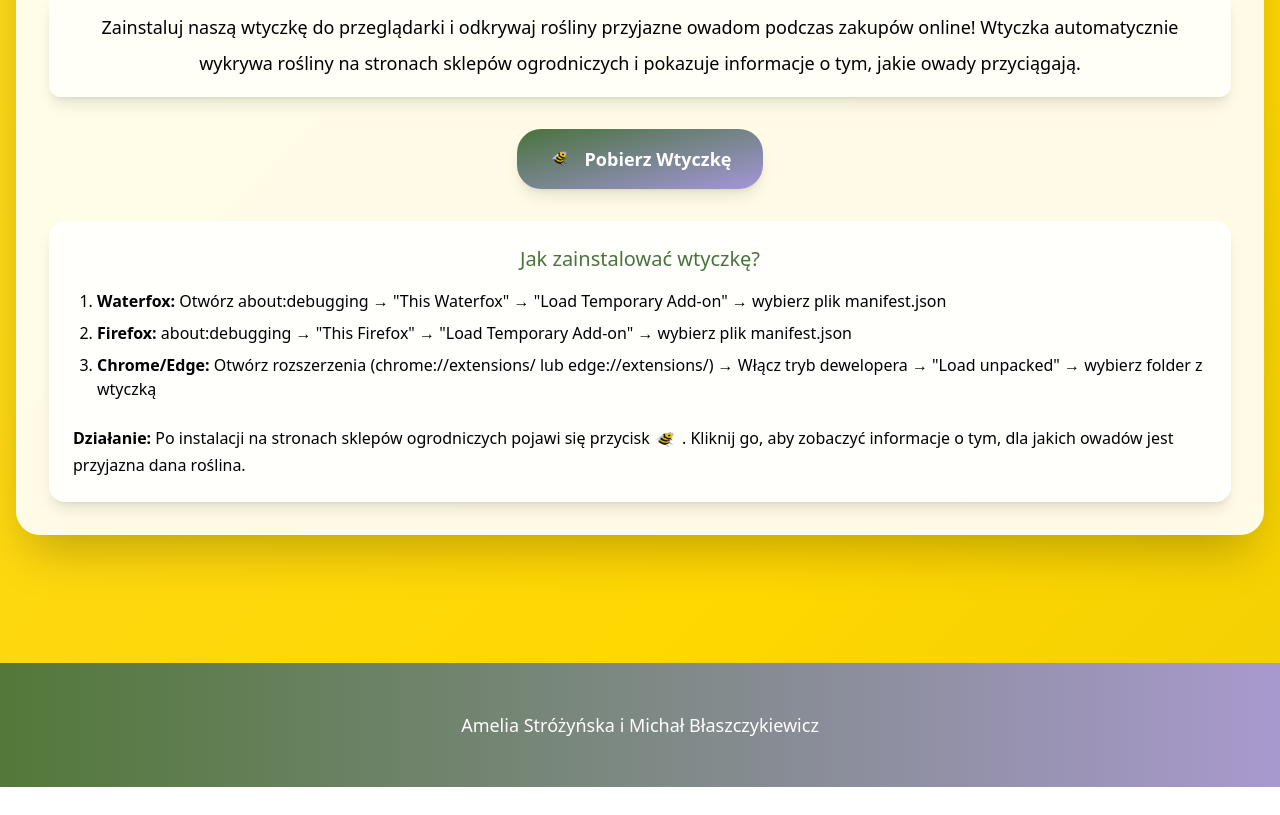
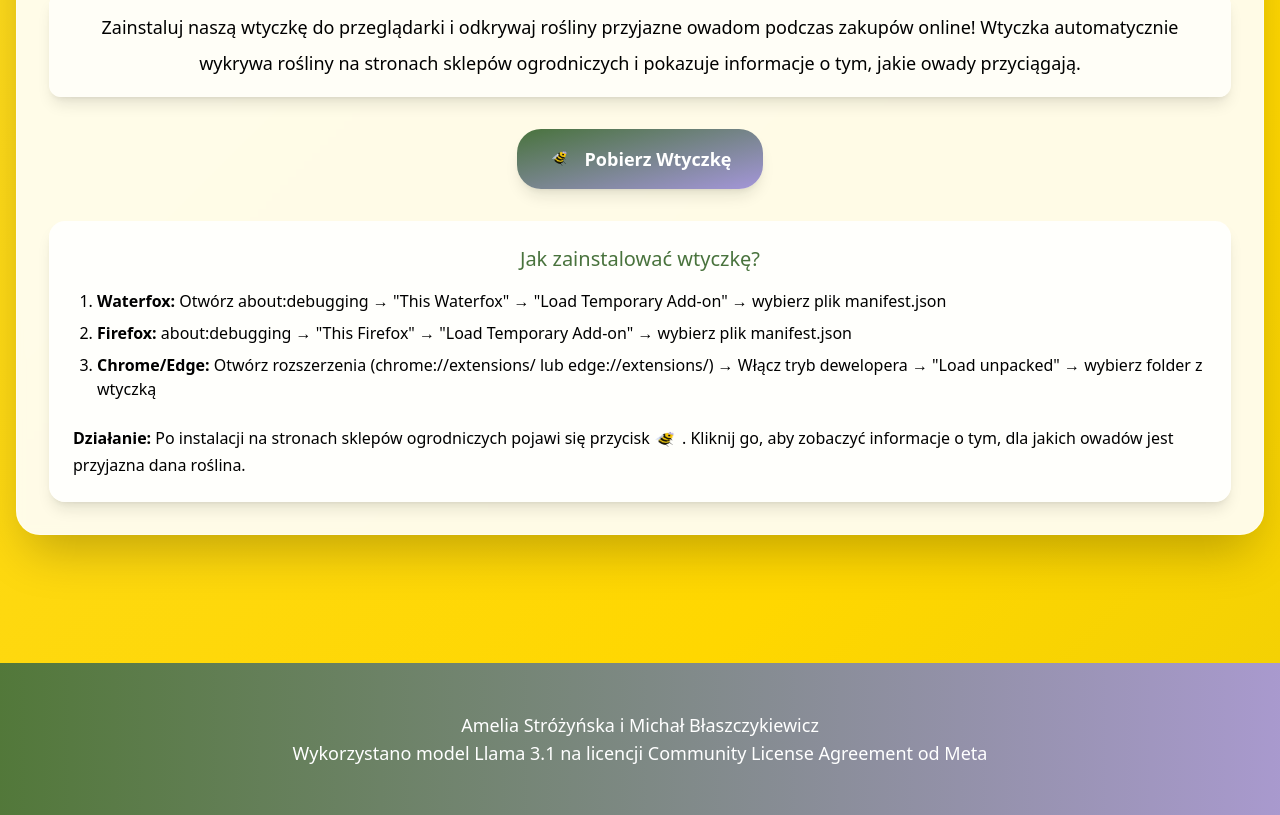
Before and after one commit to misza13579/LetYourGardenBee, a React (Vite) app: page / in a window 1280 px wide. Shown: the part 4987-5802 px from the top of the page. Before the commit the page ends 5774 px from the top, so only its background shows below. Built offline with nearby package versions, Linux system fonts and the light colour scheme.

Commit message:
poprawka praw autorskich

```diff
--- a/src/components/Layout/Footer.jsx
+++ b/src/components/Layout/Footer.jsx
@@ -5,6 +5,7 @@ const Footer = () => {
     <footer className="bg-gradient-to-r from-[rgba(73,115,61,0.95)] to-[rgba(164,150,217,0.95)] text-white text-center py-12 mt-16 relative backdrop-blur-sm">
       <div className="container mx-auto px-4">
         <p className="text-lg">Amelia Stróżyńska i Michał Błaszczykiewicz</p>
+        <p className="text-lg"> Wykorzystano model Llama 3.1 na licencji Community License Agreement od Meta</p>
       </div>
     </footer>
   );
```
